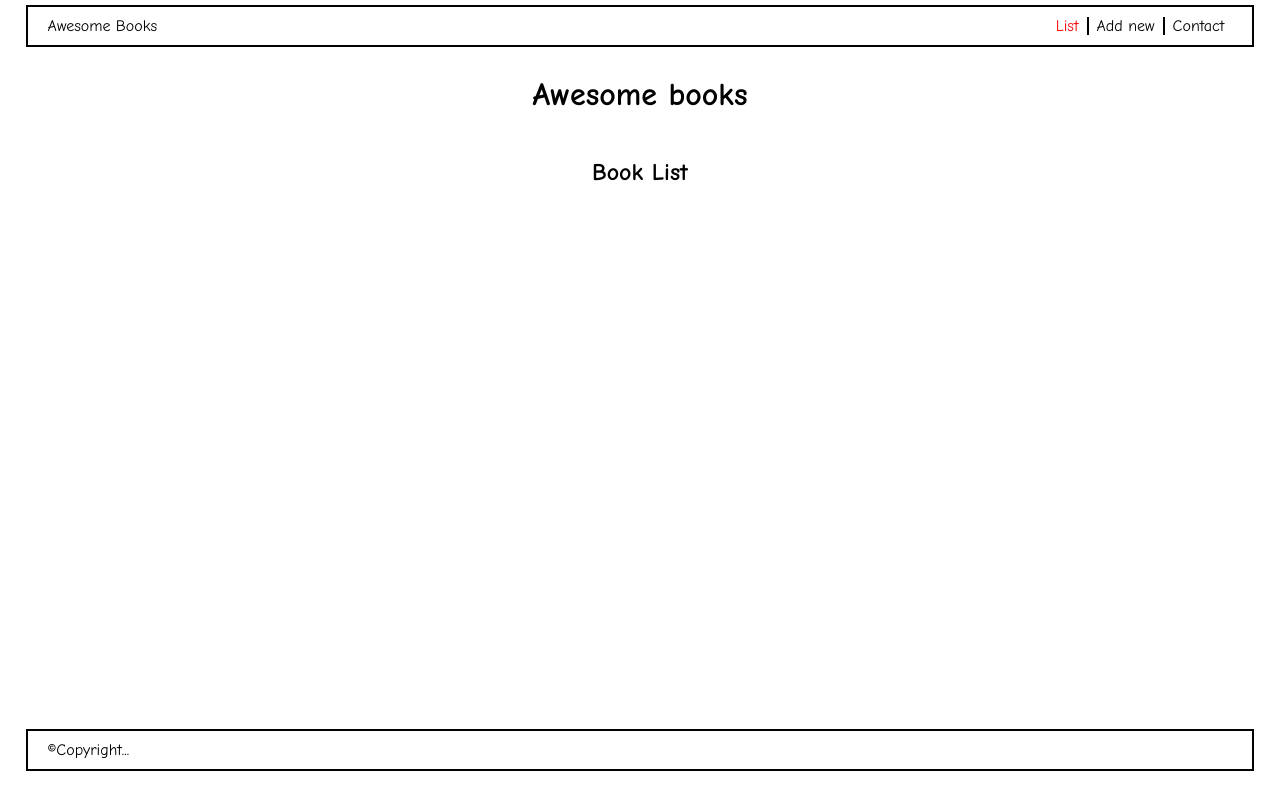
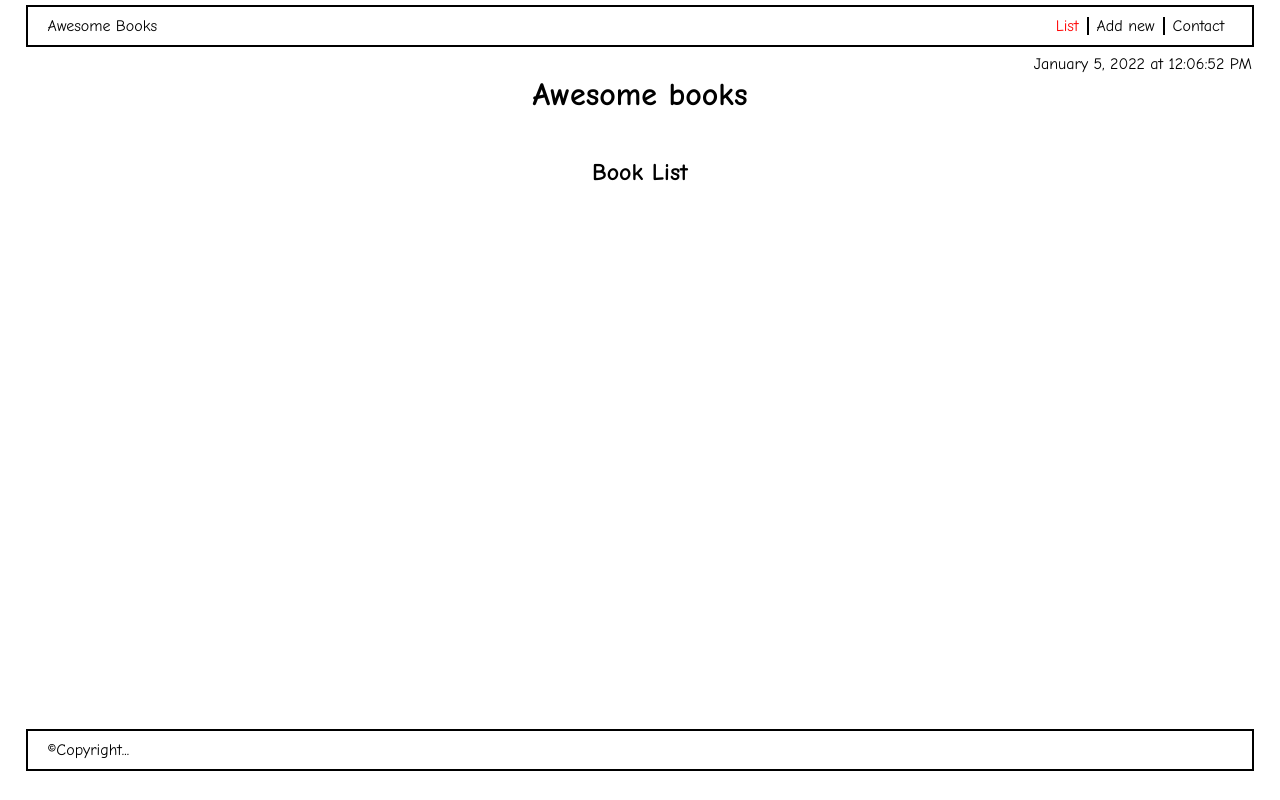
Before and after one commit to gtekle/awesome-books, a website: page index.html in a window 1280 px wide. Drawn offline with Linux system fonts and the light colour scheme.

Commit message:
Add current date on top of every page

```diff
--- a/css/styles.css
+++ b/css/styles.css
@@ -66,7 +66,11 @@ ul {
   color: red;
 }
 
-
+.date-time {
+  position: absolute;
+  top: 55px;
+  right: 28px;
+}
 
 #main {
   min-height: calc(100vh - 16vh) ;
--- a/index.html
+++ b/index.html
@@ -1,5 +1,6 @@
 <!DOCTYPE html>
 <html lang="en">
+
 <head>
   <meta charset="UTF-8">
   <meta http-equiv="X-UA-Compatible" content="IE=edge">
@@ -7,6 +8,7 @@
   <title>Awesome Books</title>
   <link rel="stylesheet" href="css/styles.css">
 </head>
+
 <body>
   <header id="header" class="d-flex row">
     <div id="logo"><a>Awesome Books</a></div>
@@ -17,6 +19,7 @@
         <li id="link-contact" class="nav-item"><a class="clickeable">Contact</a></li>
       </ul>
     </nav>
+    <p class="date-time">Date Time Now</p>
   </header>
 
   <main id="main">
@@ -27,4 +30,5 @@
   </footer>
   <script src="js/app.js"></script>
 </body>
+
 </html>
--- a/js/app.js
+++ b/js/app.js
@@ -1,4 +1,7 @@
 /* eslint-disable max-classes-per-file */
+const currentDateTime = document.querySelector('.date-time');
+let currentDate = new Date();
+currentDateTime.textContent = currentDate.toLocaleDateString("en-US", { month: 'long', day: 'numeric', year: 'numeric', hour: '2-digit', minute: '2-digit', second: '2-digit' });
 const main = document.getElementById('main');
 const sectionTitle = document.createElement('h1');
 const bookListSection = document.createElement('section');
@@ -32,7 +35,7 @@ function populateAddBookSection() {
   function displaySuccess() {
     const successMsg = document.getElementById('success-msg');
     successMsg.textContent = 'Your book has been added!';
-    setTimeout( () => {
+    setTimeout(() => {
       successMsg.textContent = ''
     }, 3000);
   }
```
